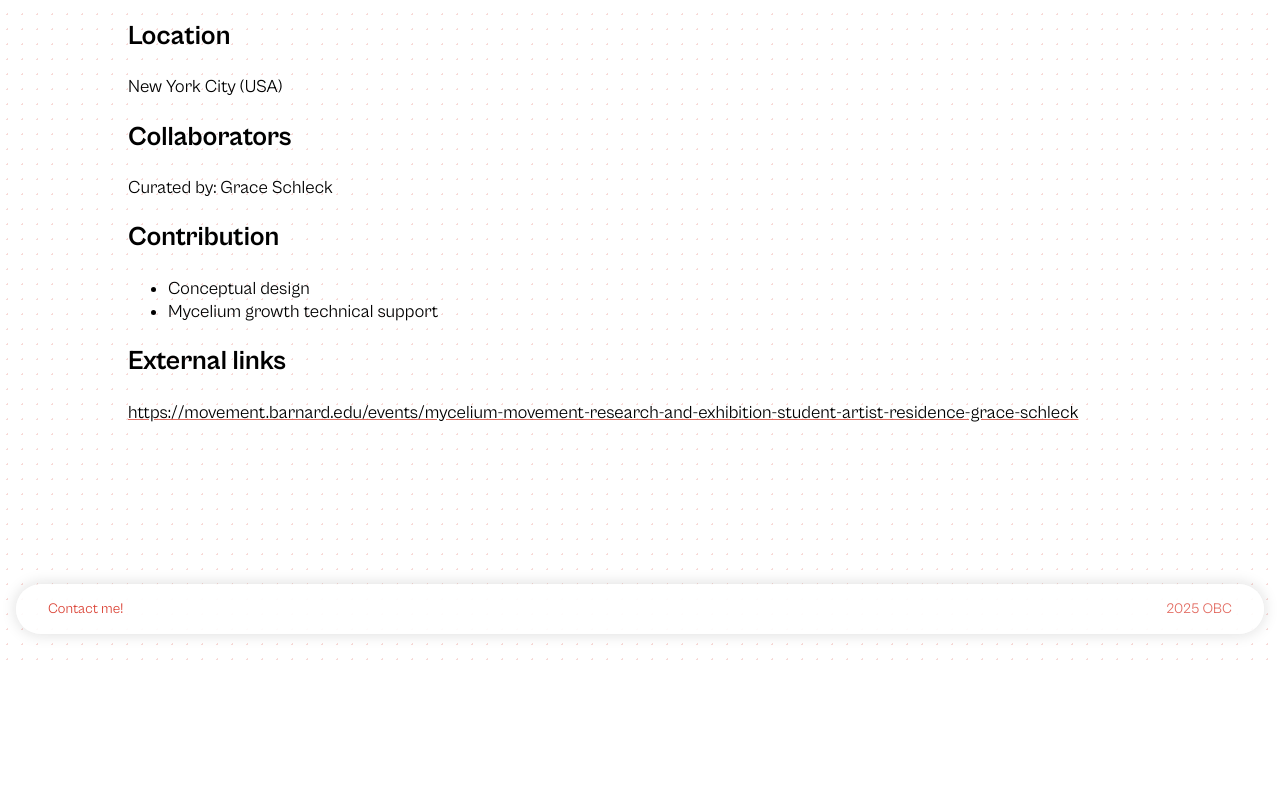
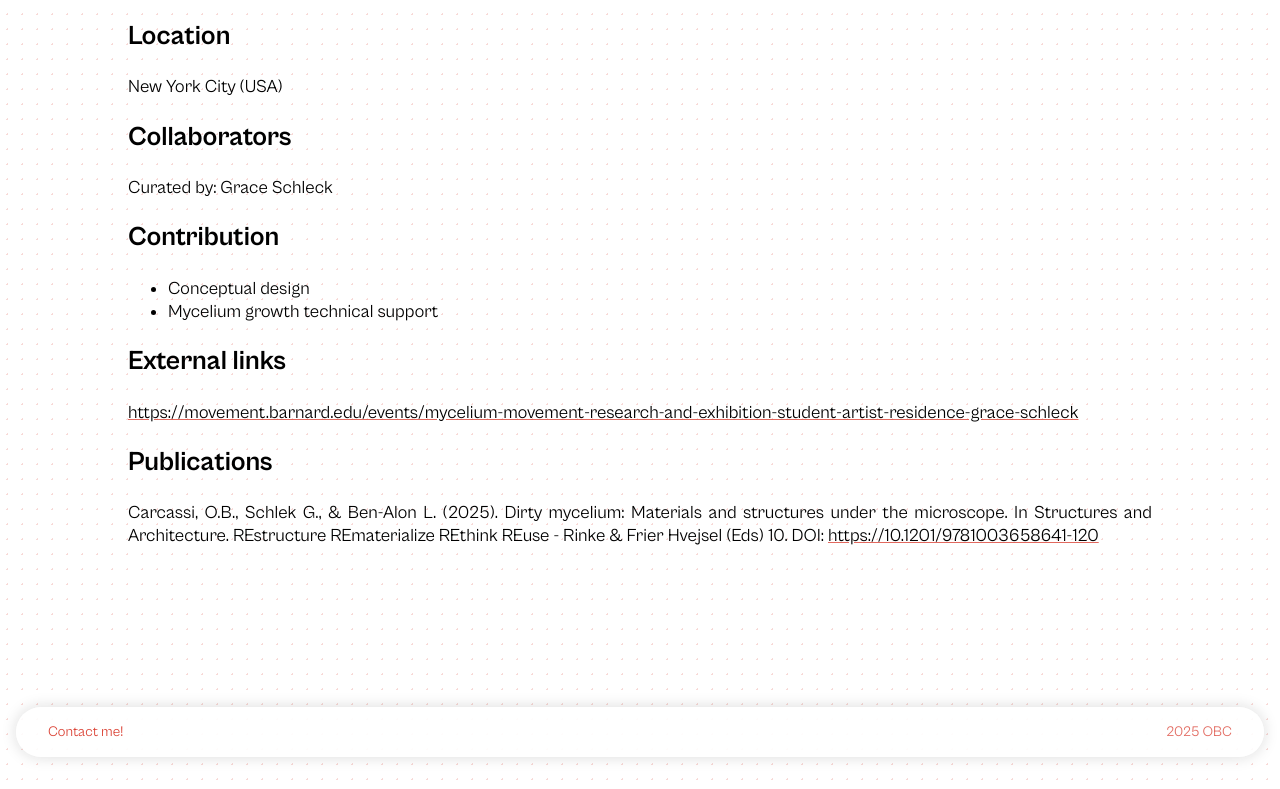
Before and after one commit to mitoni/obcarcassi, an Astro site: page /projects/dirty-mycelium in a window 1280 px wide. Shown: the part 5123-5912 px from the top of the page. Before the commit the page ends 5789 px from the top, so only its background shows below. Built offline with nearby package versions, Linux system fonts and the light colour scheme; Astro itself is replaced by a stand-in of ours.

Commit message:
update dirty mycelium publication to ICSA

```diff
--- a/src/content/projects/dirty-mycelium.md
+++ b/src/content/projects/dirty-mycelium.md
@@ -46,3 +46,7 @@ Curated by: Grace Schleck
 
 ## External links
 https://movement.barnard.edu/events/mycelium-movement-research-and-exhibition-student-artist-residence-grace-schleck
+
+
+## Publications
+Carcassi, O.B., Schlek G., & Ben-Alon L. (2025). Dirty mycelium: Materials and structures under the microscope. In Structures and Architecture. REstructure REmaterialize REthink REuse - Rinke & Frier Hvejsel (Eds) 10. DOI: https://10.1201/9781003658641-120
```
